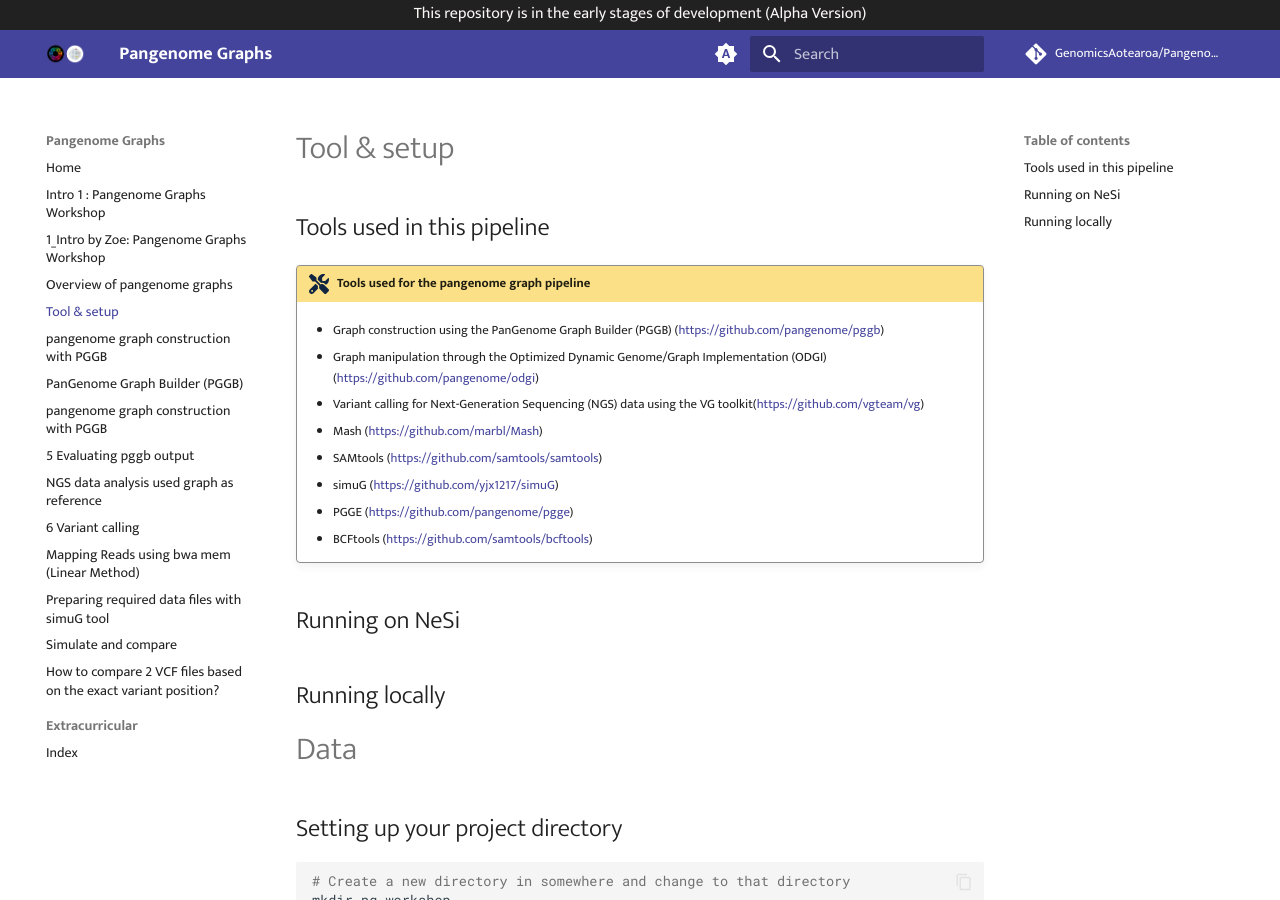
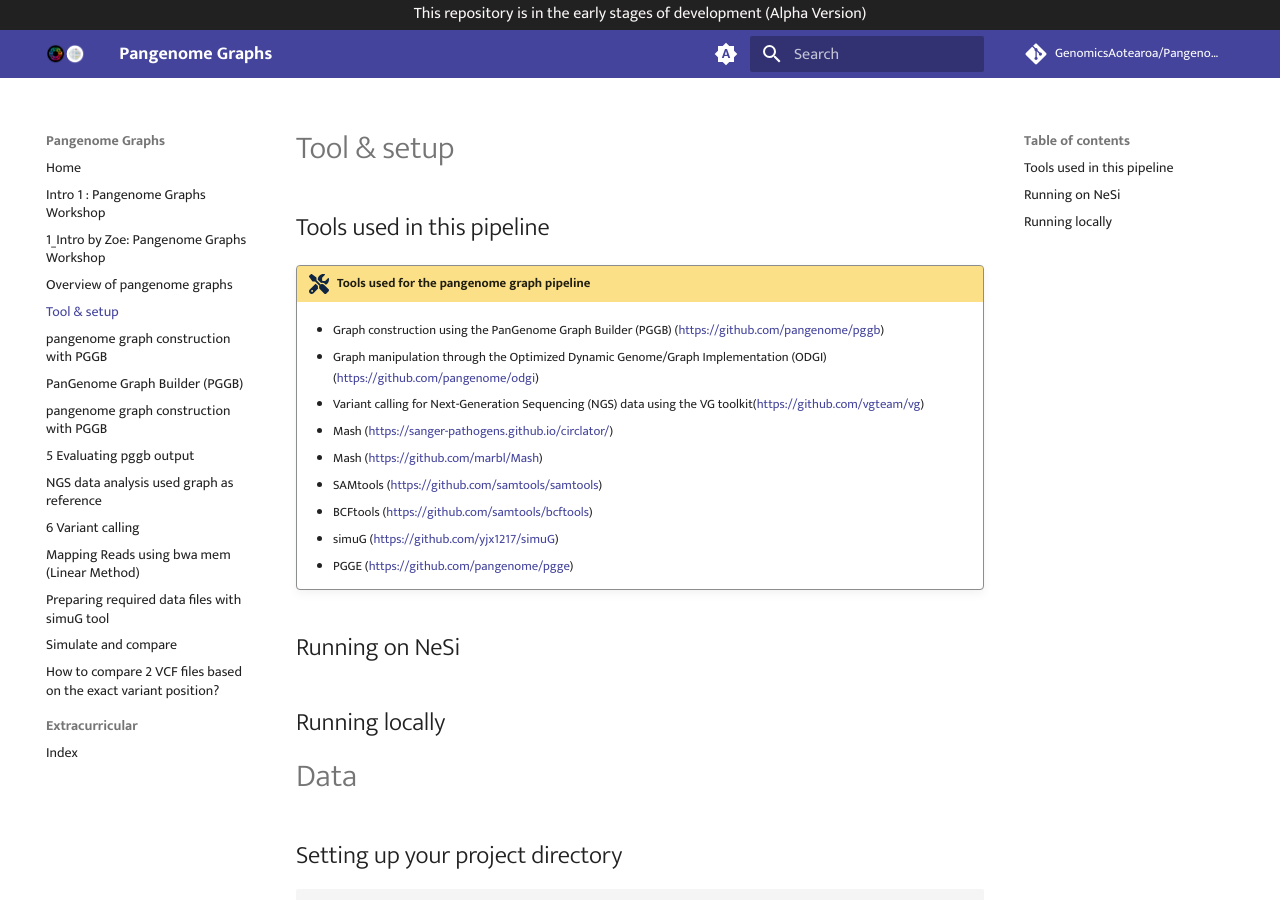
Before and after one commit to GenomicsAotearoa/Pangenome-Graphs-Workshop, an MkDocs documentation site: the page built from docs/2_Tools_and_setup.md, in a window 1280 px wide and 900 px high. Built offline with MkDocs 1.6.1 and Material for MkDocs 9.7.7, drawn with Linux system fonts in a browser that asks for light colours; comment, search, counter and statistics services are not loaded.

Commit message:
Update 2_Tools_and_setup.md

```diff
--- a/docs/2_Tools_and_setup.md
+++ b/docs/2_Tools_and_setup.md
@@ -11,11 +11,12 @@
 
     - Variant calling for Next-Generation Sequencing (NGS) data using the VG toolkit(https://github.com/vgteam/vg)
 
+    - Mash (https://sanger-pathogens.github.io/circlator/)
     - Mash (https://github.com/marbl/Mash)
     - SAMtools (https://github.com/samtools/samtools)
+    - BCFtools (https://github.com/samtools/bcftools)
     - simuG (https://github.com/yjx1217/simuG)
     - PGGE (https://github.com/pangenome/pgge)
-    - BCFtools (https://github.com/samtools/bcftools)
 
 ## Running on NeSi
 
```
